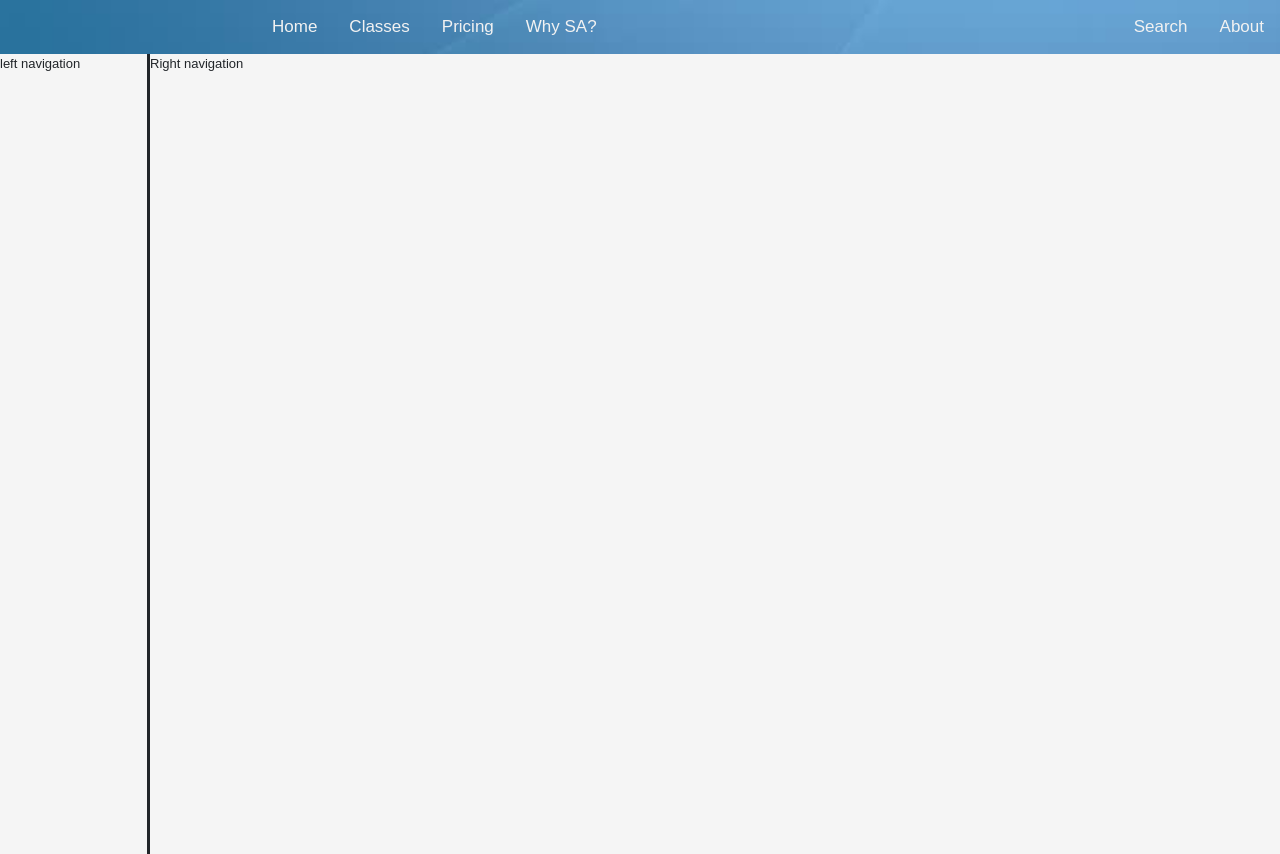
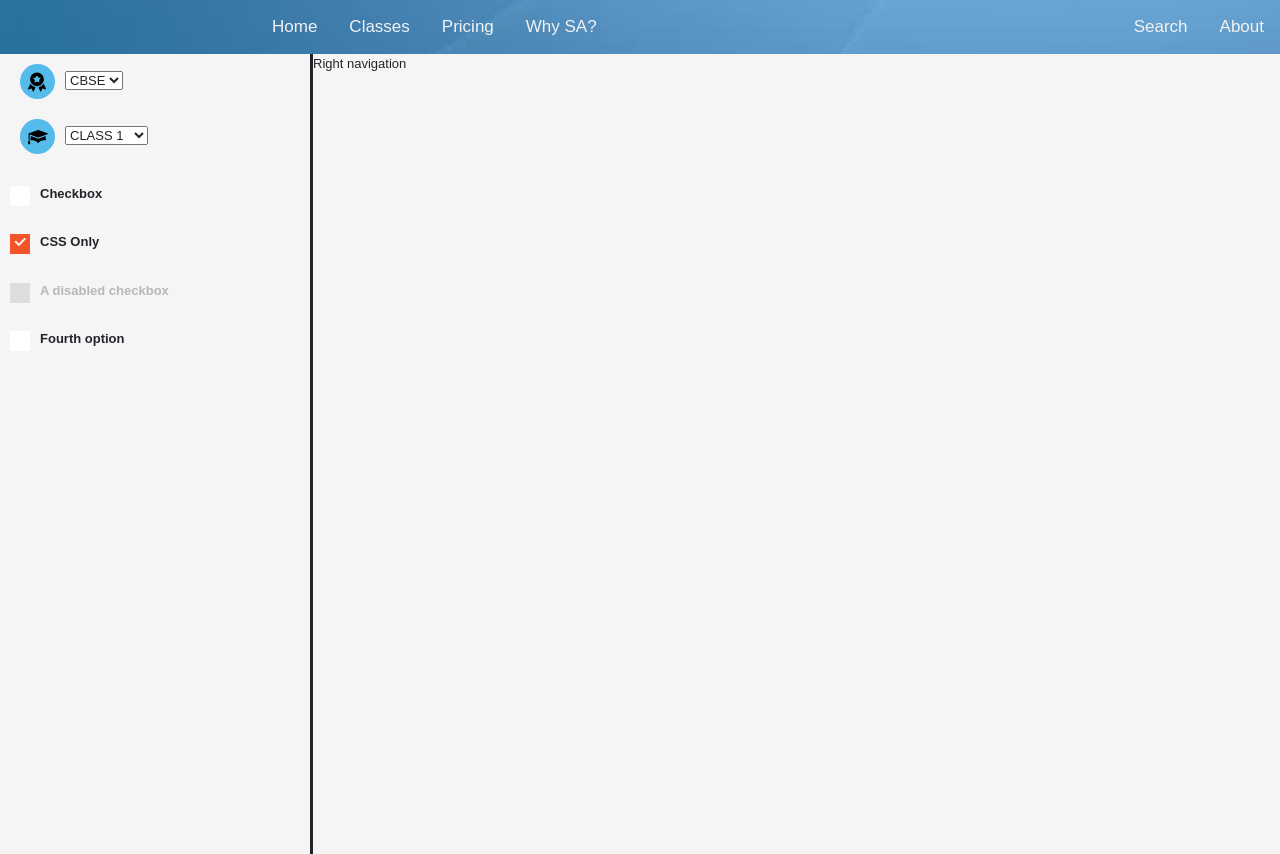
Before and after one commit to vikash-techy/TeamWork, an Angular app in the folder StudentArchitect/: page /class in a window 1280 px wide. Built offline with nearby package versions, Linux system fonts and the light colour scheme.

Commit message:
left nav initial implementation

```diff
--- a/StudentArchitect/src/app/class/class.component.css
+++ b/StudentArchitect/src/app/class/class.component.css
@@ -7,9 +7,13 @@
 }
 
 .left_nav{
+    display: flex;
+    flex-direction: column;
+    padding-left: 10px;
     min-height: 100%;
-    min-width: 150px;
+    min-width: 200px;
     border-right: solid;
+    align-items: flex-start;
 }
 
 .right_nav{
@@ -17,3 +21,86 @@ position: relative;
 /* height: 100vh; */
 overflow-y: auto;
 }
+
+.leftnav_content {
+    display: flex;
+    align-items: center;
+}
+ .leftnav_icons {
+    display: inline-block;
+    width: 35px;
+    height: 35px;
+    border-radius: 50%;
+    padding: 8px;
+    margin: 10px;
+    background-color: #55bbea;
+}
+
+/* For Styled Check-boxes */
+.styled-checkbox {
+    position: absolute;
+    opacity: 0;
+  }
+  .styled-checkbox + label {
+    position: relative;
+    cursor: pointer;
+    padding: 0;
+  }
+  .styled-checkbox + label:before {
+    content: "";
+    margin-right: 10px;
+    display: inline-block;
+    vertical-align: text-top;
+    width: 20px;
+    height: 20px;
+    background: white;
+  }
+  .styled-checkbox:hover + label:before {
+    background: #f35429;
+  }
+  .styled-checkbox:focus + label:before {
+    box-shadow: 0 0 0 3px rgba(0, 0, 0, 0.12);
+  }
+  .styled-checkbox:checked + label:before {
+    background: #f35429;
+  }
+  .styled-checkbox:disabled + label {
+    color: #b8b8b8;
+    cursor: auto;
+  }
+  .styled-checkbox:disabled + label:before {
+    box-shadow: none;
+    background: #ddd;
+  }
+  .styled-checkbox:checked + label:after {
+    content: "";
+    position: absolute;
+    left: 5px;
+    top: 9px;
+    background: white;
+    width: 2px;
+    height: 2px;
+    box-shadow: 2px 0 0 white, 4px 0 0 white, 4px -2px 0 white, 4px -4px 0 white, 4px -6px 0 white, 4px -8px 0 white;
+    -webkit-transform: rotate(45deg);
+            transform: rotate(45deg);
+  }
+
+  .unstyled {
+    margin: 0;
+    padding: 0;
+    list-style-type: none;
+  }
+
+  li {
+    margin: 20px 0;
+  }
+
+  .centered {
+    width: 300px;
+    margin: auto;
+  }
+
+  .title {
+    text-align: center;
+    color: #4571ec;
+  }
--- a/StudentArchitect/src/app/class/class.component.html
+++ b/StudentArchitect/src/app/class/class.component.html
@@ -1,4 +1,63 @@
 <div class="class-container">
-  <div class="left_nav">left navigation</div>
+  <div class="left_nav">
+    <div class="leftnav_content" title="Select Board">
+      <div class="leftnav_icons">
+        <svg fill="currentColor" preserveAspectRatio="xMidYMid meet" height="20" width="18" viewBox="0 0 17 18">
+          <g fill="#000" fill-rule="nonzero">
+            <path d="M16.914 15.183l-2.08-4.427a7.694 7.694 0 0 1-5.016 3.2l1.74 3.706a.593.593 0 0 0 1.091-.048l.892-2.433.184-.085 2.451.886c.492.18.96-.327.738-.8zM8.5 0C4.916 0 2 2.894 2 6.452c0 3.557 2.916 6.451 6.5 6.451S15 10.01 15 6.452C15 2.894 12.084 0 8.5 0zm3.163 5.978L10.51 7.093l.272 1.575c.084.481-.427.842-.857.618L8.5 8.543l-1.425.743a.59.59 0 0 1-.857-.618l.272-1.575-1.152-1.115a.586.586 0 0 1 .327-1l1.593-.23.712-1.433a.593.593 0 0 1 1.06 0l.712 1.433 1.593.23c.483.069.678.66.328 1zM2.166 10.756l-2.08 4.427c-.223.474.25.978.738.799l2.45-.886.185.085.892 2.433a.593.593 0 0 0 1.09.048l1.741-3.706a7.694 7.694 0 0 1-5.016-3.2z"></path>
+          </g>
+        </svg>
+      </div>
+      <div class="board_text">
+        <select id="leftnav_select">
+          <option value="cbse">CBSE</option>
+        </select>
+      </div>
+    </div>
+    <div class="leftnav_content">
+      <div class="leftnav_icons">
+        <svg fill="currentColor" preserveAspectRatio="xMidYMid meet" height="20" width="20" viewBox="0 0 18 13">
+          <g fill="#000" fill-rule="nonzero">
+            <path d="M15.8 5.605L9.17 8.056 2.543 5.641l-.378 3.353a.438.438 0 0 0 .134.373.47.47 0 0 0 .388.123 7.911 7.911 0 0 1 1.103-.077c2.203 0 4.174.905 4.905 2.251.08.147.236.238.406.238h.14c.171 0 .328-.091.407-.238.731-1.346 2.702-2.251 4.905-2.251.37 0 .74.026 1.103.077.022.004.069.005.07.005.254 0 .478-.185.46-.445-.003-.039-.385-3.445-.385-3.445z"></path>
+            <path d="M17.53 3.081L9.331.09a.472.472 0 0 0-.323 0L.79 3.089a.446.446 0 0 0-.297.417V8.92h1.03V4.174l7.485 2.732a.472.472 0 0 0 .323 0l8.197-2.992a.446.446 0 0 0 .298-.416.446.446 0 0 0-.298-.417zM.003 12.457a.437.437 0 0 0 .115.344.466.466 0 0 0 .341.147h1.099c.13 0 .254-.053.341-.147a.436.436 0 0 0 .116-.345l-.3-2.76H.302l-.3 2.76z"></path>
+          </g>
+        </svg>
+      </div>
+      <div class="leftnav_text">
+        <select id="leftnav_select">
+          <option value="class1">CLASS 1</option>
+          <option value="class2">CLASS 2</option>
+          <option value="class3">CLASS 3</option>
+          <option value="class4">CLASS 4</option>
+          <option value="class5">CLASS 5</option>
+          <option value="class6">CLASS 6</option>
+          <option value="class7">CLASS 7</option>
+          <option value="class8">CLASS 8</option>
+          <option value="class9">CLASS 9</option>
+          <option value="class10">CLASS 10</option>
+        </select>
+      </div>
+    </div>
+    <div class="leftnav_content1">
+      <ul class="unstyled centered">
+        <li>
+          <input class="styled-checkbox" id="styled-checkbox-1" type="checkbox" value="value1">
+          <label for="styled-checkbox-1">Checkbox</label>
+        </li>
+        <li>
+          <input class="styled-checkbox" id="styled-checkbox-2" type="checkbox" value="value2" checked>
+          <label for="styled-checkbox-2">CSS Only</label>
+        </li>
+        <li>
+          <input class="styled-checkbox" id="styled-checkbox-3" type="checkbox" value="value3" disabled>
+          <label for="styled-checkbox-3">A disabled checkbox</label>
+        </li>
+        <li>
+          <input class="styled-checkbox" id="styled-checkbox-4" type="checkbox" value="value4">
+          <label for="styled-checkbox-4">Fourth option</label>
+        </li>
+      </ul>
+    </div>
+  </div>
   <div class="right_nav">Right navigation</div>
 </div>
```
